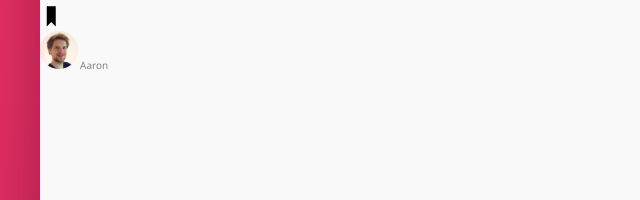
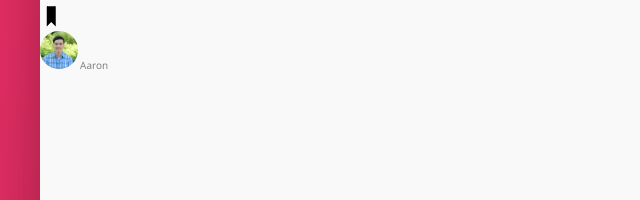
Before and after one commit to syn228/Trillo-flex, a website: page index.html in a window 1280 px wide. Shown: the part 192-392 px from the top of the page, 0-640 px from the left. Drawn offline with nearby package versions, Linux system fonts and the light colour scheme.

Commit message:
replaced picture for the user icon

```diff
--- a/index.html
+++ b/index.html
@@ -40,7 +40,7 @@
                         </svg>
                     </div>
                     <div class="user-nav__user">
-                        <img src="img/user.jpg" alt="User Photo" class="user-nav__user-photo">
+                        <img src="img/user.png" alt="User Photo" class="user-nav__user-photo">
                         <span class="user-nav__user-name">Aaron</span>
                     </div>
                 </nav>
```
Also changed, not shown: img/user.jpg (deleted), img/user.png (added).
